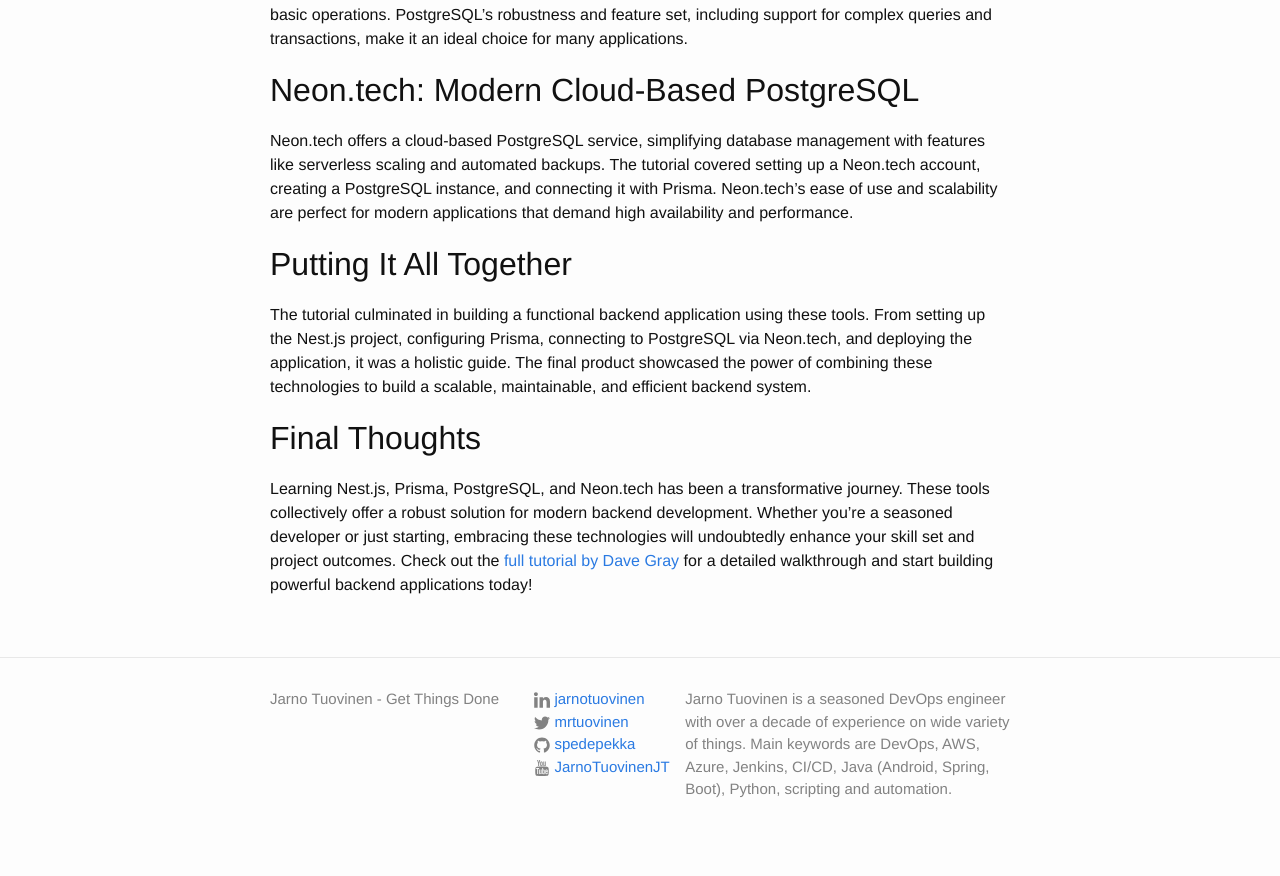
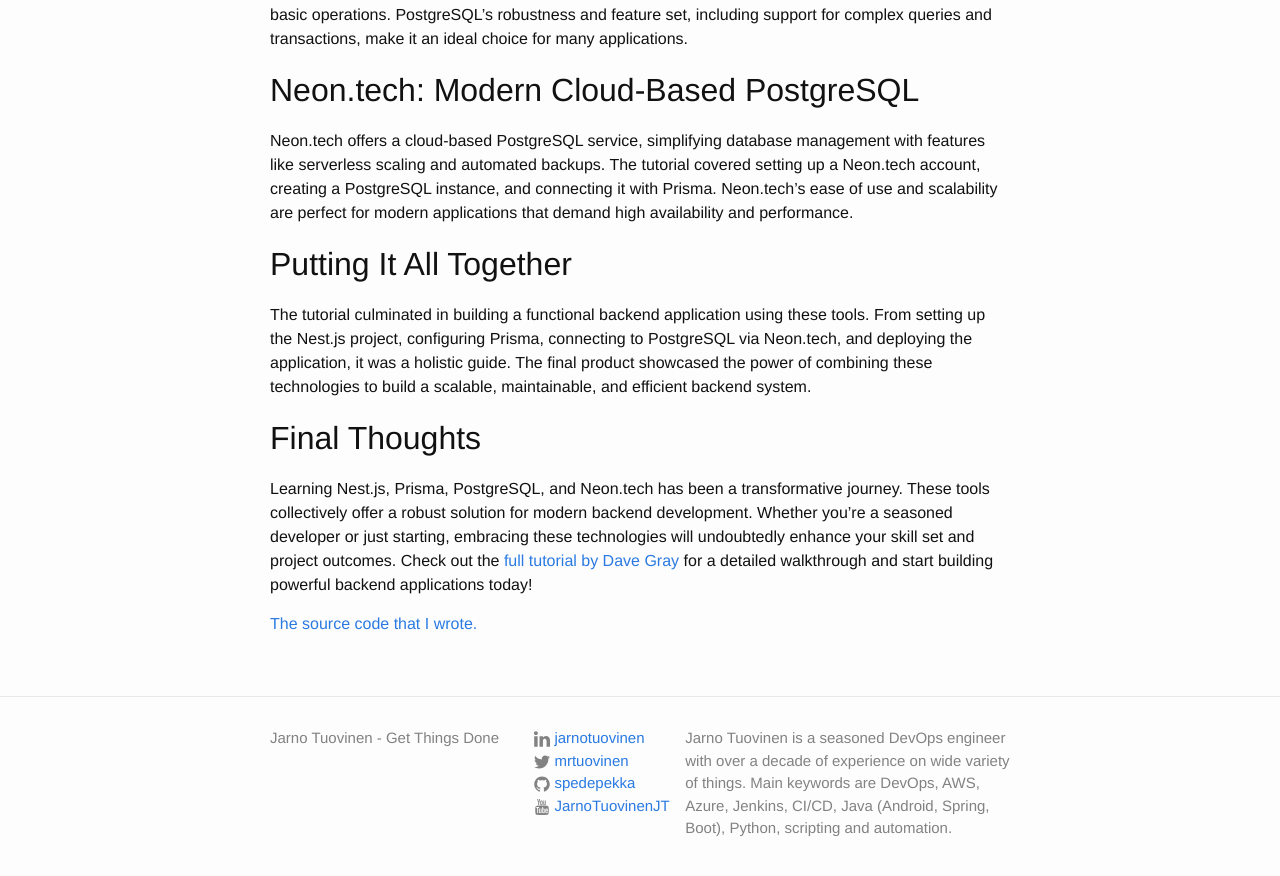
Before and after one commit to spedepekka/spedepekka.github.io, a Jekyll site: the page built from _posts/2024-06-12-embracing-modern-backend-development-learning-nest-js-prisma-postgresql-and-neon-tech.markdown, in a window 1280 px wide and 900 px high, scrolled down 923 px. Shown: the top 876 px of the window. Built offline with Jekyll 4.4.1, drawn with Linux system fonts in a browser that asks for light colours.

Commit message:
Add link to blog post source code

```diff
--- a/_posts/2024-06-12-embracing-modern-backend-development-learning-nest-js-prisma-postgresql-and-neon-tech.markdown
+++ b/_posts/2024-06-12-embracing-modern-backend-development-learning-nest-js-prisma-postgresql-and-neon-tech.markdown
@@ -30,3 +30,5 @@
 ## Final Thoughts
 
 Learning Nest.js, Prisma, PostgreSQL, and Neon.tech has been a transformative journey. These tools collectively offer a robust solution for modern backend development. Whether you're a seasoned developer or just starting, embracing these technologies will undoubtedly enhance your skill set and project outcomes. Check out the [full tutorial by Dave Gray](https://youtu.be/8_X0nSrzrCw) for a detailed walkthrough and start building powerful backend applications today!
+
+[The source code that I wrote.](https://github.com/spedepekka/nest-bakkari)
```
